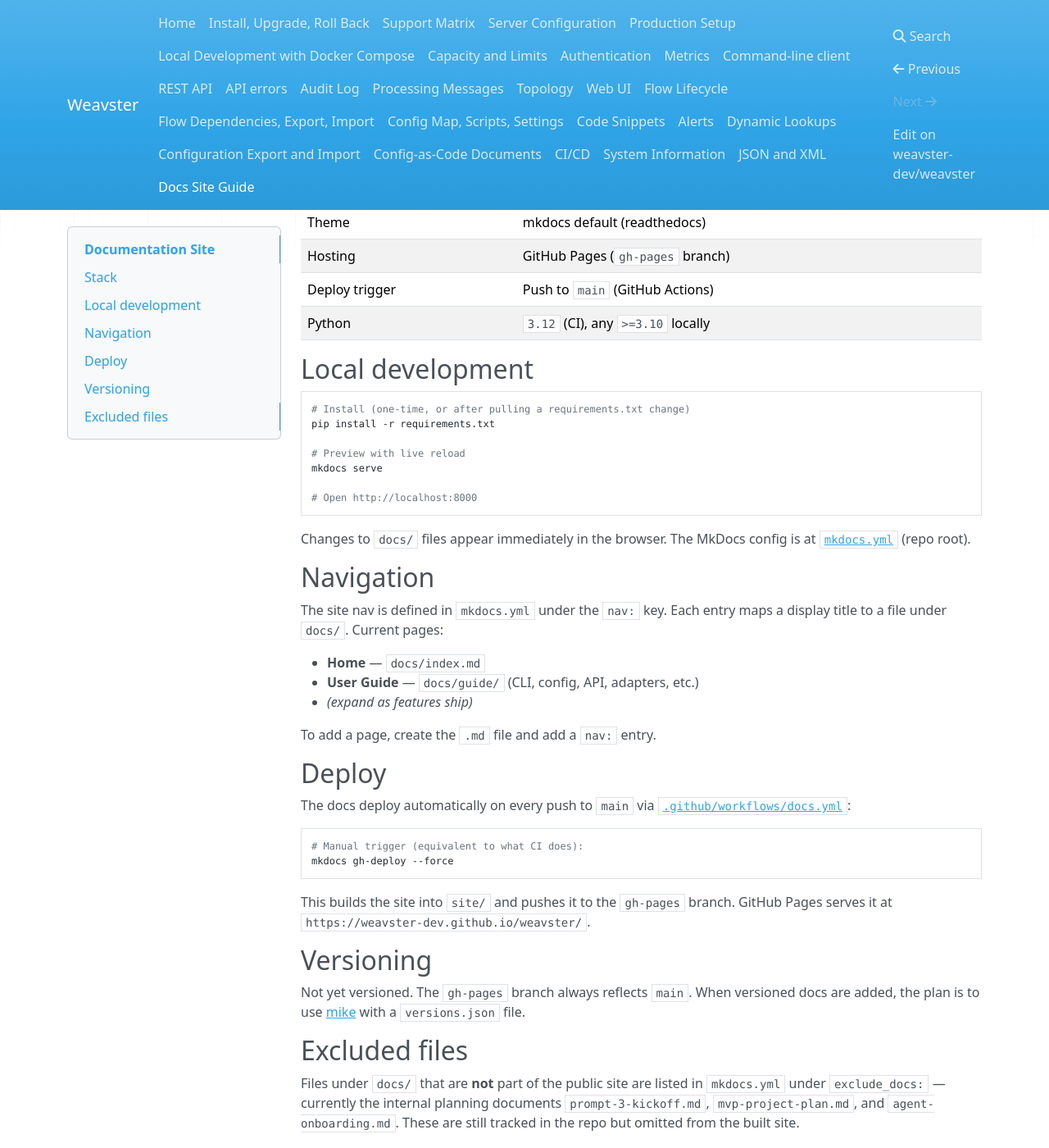
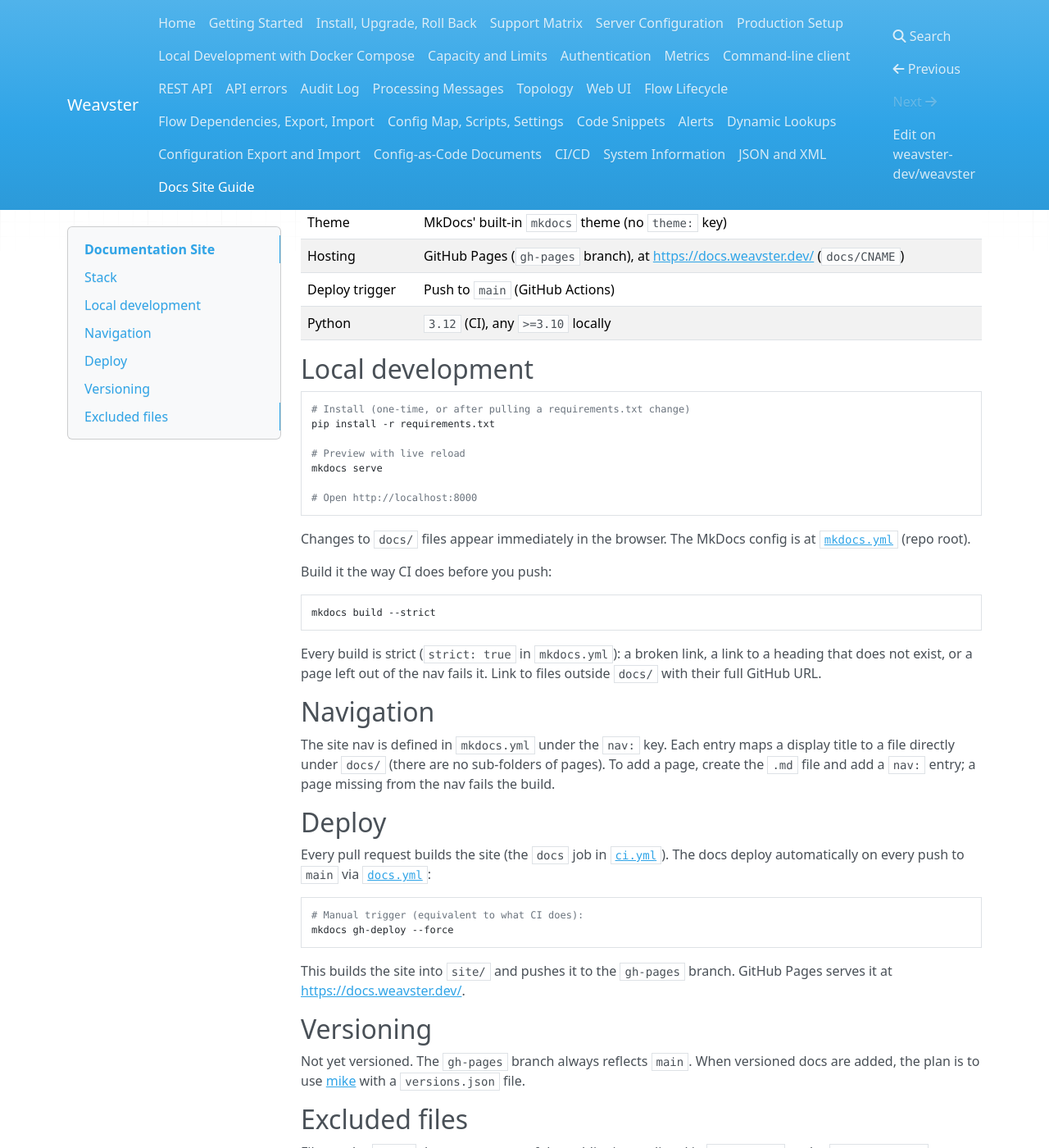
Before and after one commit to weavster-dev/weavster, an MkDocs documentation site: the page built from docs/documentation.md, in a window 1280 px wide and 1400 px high, scrolled down 276 px. Shown: the whole window at 82% size. Built offline with MkDocs 1.6.1, drawn with Linux system fonts in a browser that asks for light colours; nearby versions of some CDN libraries.

Commit message:
Phase 7: getting started to a processed message (run in CI), strict docs with link validation, documentation.md fixed

````diff
--- a/docs/documentation.md
+++ b/docs/documentation.md
@@ -2,15 +2,15 @@
 
 This page describes **how** the documentation site is built, served, and deployed.
 For **what** goes into it (user-facing examples, CLI docs, API refs), see
-[AGENTS.md §Documentation](../AGENTS.md#documentation).
+[AGENTS.md §Documentation](https://github.com/weavster-dev/weavster/blob/main/AGENTS.md#documentation).
 
 ## Stack
 
 | Layer | Choice |
 |---|---|
 | Generator | [MkDocs](https://www.mkdocs.org/) `1.6.1` |
-| Theme | mkdocs default (readthedocs) |
-| Hosting | GitHub Pages (`gh-pages` branch) |
+| Theme | MkDocs' built-in `mkdocs` theme (no `theme:` key) |
+| Hosting | GitHub Pages (`gh-pages` branch), at <https://docs.weavster.dev/> (`docs/CNAME`) |
 | Deploy trigger | Push to `main` (GitHub Actions) |
 | Python | `3.12` (CI), any `>=3.10` locally |
 
@@ -27,23 +27,30 @@
 ```
 
 Changes to `docs/` files appear immediately in the browser. The MkDocs
-config is at [`mkdocs.yml`](../mkdocs.yml) (repo root).
+config is at [`mkdocs.yml`](https://github.com/weavster-dev/weavster/blob/main/mkdocs.yml) (repo root).
+
+Build it the way CI does before you push:
+
+```bash
+mkdocs build --strict
+```
+
+Every build is strict (`strict: true` in `mkdocs.yml`): a broken link, a link to a heading that
+does not exist, or a page left out of the nav fails it. Link to files outside `docs/` with their
+full GitHub URL.
 
 ## Navigation
 
 The site nav is defined in `mkdocs.yml` under the `nav:` key. Each entry
-maps a display title to a file under `docs/`. Current pages:
-
-- **Home** — `docs/index.md`
-- **User Guide** — `docs/guide/` (CLI, config, API, adapters, etc.)
-- *(expand as features ship)*
-
-To add a page, create the `.md` file and add a `nav:` entry.
+maps a display title to a file directly under `docs/` (there are no sub-folders of pages). To
+add a page, create the `.md` file and add a `nav:` entry; a page missing from the nav fails the
+build.
 
 ## Deploy
 
-The docs deploy automatically on every push to `main` via
-[`.github/workflows/docs.yml`](../.github/workflows/docs.yml):
+Every pull request builds the site (the `docs` job in
+[`ci.yml`](https://github.com/weavster-dev/weavster/blob/main/.github/workflows/ci.yml)). The docs deploy automatically on every push to
+`main` via [`docs.yml`](https://github.com/weavster-dev/weavster/blob/main/.github/workflows/docs.yml):
 
 ```bash
 # Manual trigger (equivalent to what CI does):
@@ -51,7 +58,7 @@
 ```
 
 This builds the site into `site/` and pushes it to the `gh-pages` branch.
-GitHub Pages serves it at `https://weavster-dev.github.io/weavster/`.
+GitHub Pages serves it at <https://docs.weavster.dev/>.
 
 ## Versioning
 
--- a/mkdocs.yml
+++ b/mkdocs.yml
@@ -10,6 +10,7 @@
 
 nav:
   - Home: index.md
+  - Getting Started: getting-started.md
   - Install, Upgrade, Roll Back: install.md
   - Support Matrix: support-matrix.md
   - Server Configuration: server-config.md
@@ -44,9 +45,14 @@
   mvp-project-plan.md
   agent-onboarding.md
 
-# Specs/manifest/AGENTS links live outside docs/; don't fail the build on them.
+# Every build is strict: a warning (a broken link, a missing anchor, a page
+# outside the nav) fails it. Links to files outside docs/ are written as
+# full GitHub URLs, so they are checked like any external link would be.
+strict: true
 validation:
+  omitted_files: warn
+  absolute_links: warn
+  unrecognized_links: warn
+  anchors: warn
   links:
-    not_found: ignore
-    absolute_links: ignore
-    unrecognized_links: ignore
+    not_found: warn
````
Also changed, not shown: CHANGELOG.md (+1 -0 lines), docs/getting-started.md (added, +149 -0 lines), docs/index.md (+5 -3 lines), docs/support-matrix.md (+1 -0 lines), 6 other files.
